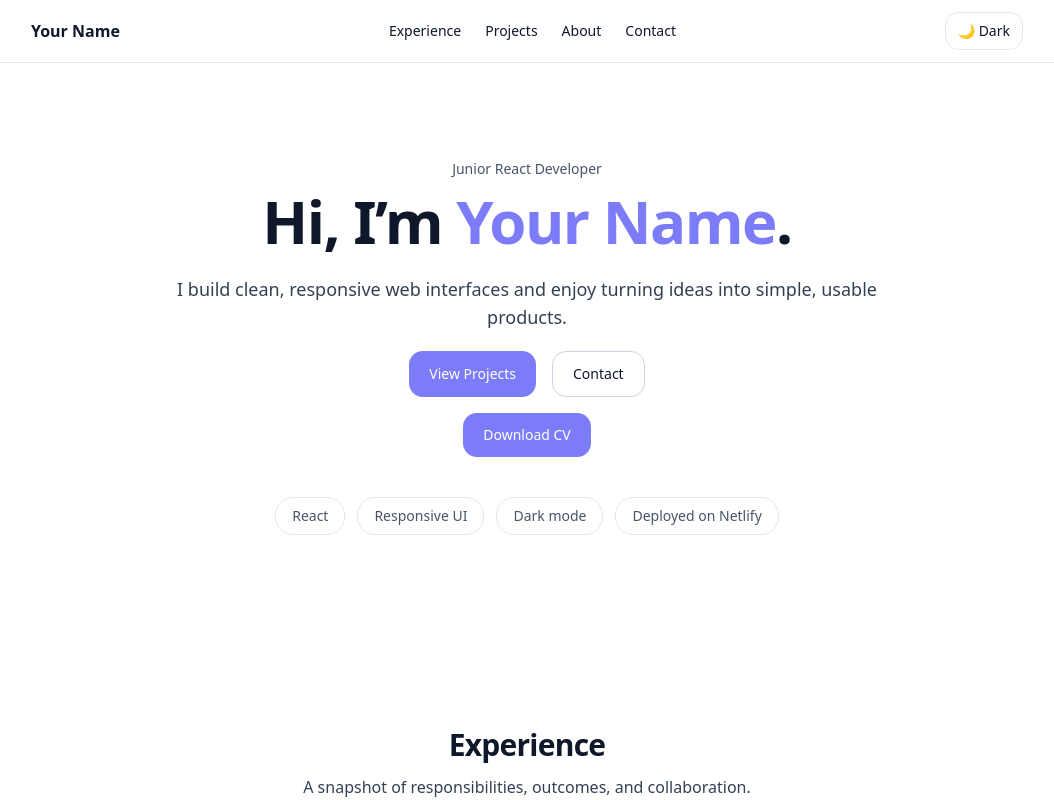
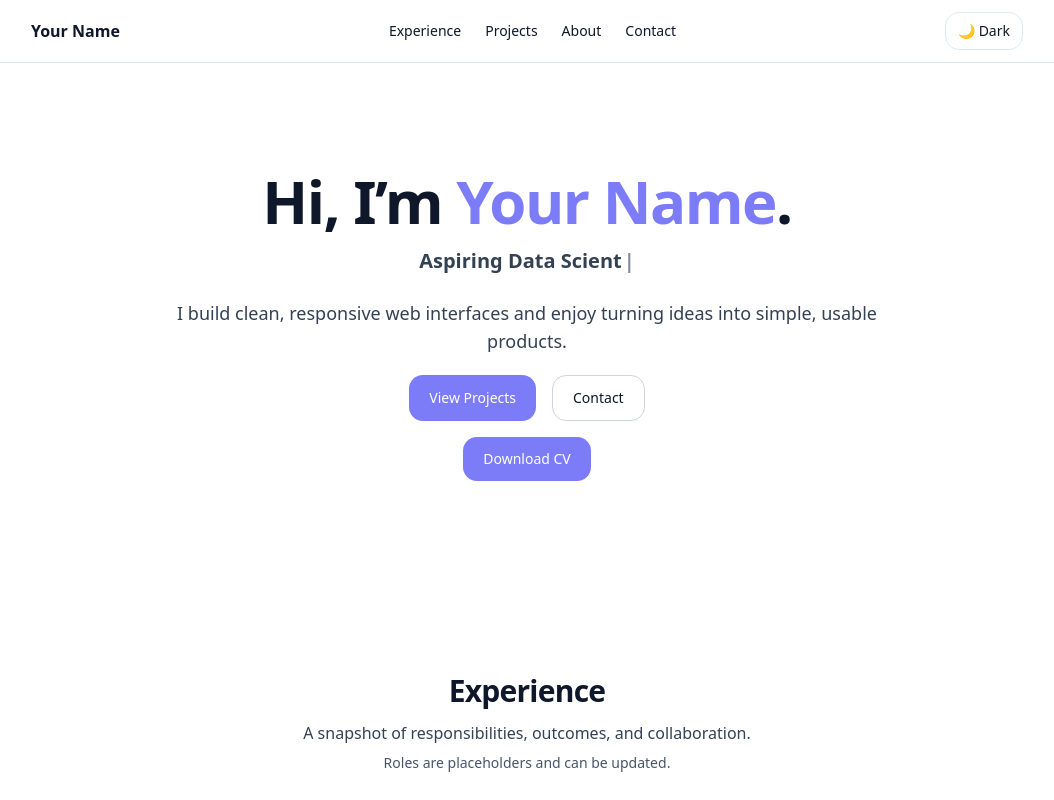
Before and after one commit to Tiego3/portfolio-react, a React (Vite) app: page / in a window 1280 px wide. Shown: the top 800 px of the page, without its empty margins (113-1167 px from the left). Built offline with nearby package versions, Linux system fonts and the light colour scheme.

Commit message:
Add subtle typing role animation with reduced motion support & Simplify hero by removing proof strip

```diff
--- a/src/components/Hero.jsx
+++ b/src/components/Hero.jsx
@@ -1,12 +1,16 @@
+import TypingRole from "./TypingRole";
+
 export default function Hero() {
   return (
     <section id="top" className="container-x section-y">
       <div className="mx-auto max-w-3xl text-center">
-        <p className="text-sm muted">Junior React Developer</p>
-
         <h1 className="mt-3 text-4xl font-bold tracking-tight md:text-6xl">
           Hi, I’m <span className="text-accent">Your Name</span>.
         </h1>
+
+        <p className="mt-4 text-xl font-semibold text-slate-700 dark:text-slate-200">
+          <TypingRole />
+        </p>
 
         <p className="mt-6 text-lg text-slate-700 dark:text-slate-300">
           I build clean, responsive web interfaces and enjoy turning ideas into
@@ -25,22 +29,16 @@ export default function Hero() {
           </div>
 
           <a
-              href="/resume.pdf"
-              target="_blank"
-              rel="noreferrer"
-              className="btn btn-accent"
-            >
+            href="/resume.pdf"
+            target="_blank"
+            rel="noreferrer"
+            className="btn btn-accent"
+          >
             Download CV
           </a>
         </div>
 
-        {/* Proof strip */}
-        <div className="mt-10 flex flex-wrap justify-center gap-3 text-sm muted">
-          <span className="card py-2 px-4">React</span>
-          <span className="card py-2 px-4">Responsive UI</span>
-          <span className="card py-2 px-4">Dark mode</span>
-          <span className="card py-2 px-4">Deployed on Netlify</span>
-        </div>
+
       </div>
     </section>
   );
--- /dev/null
+++ b/src/components/TypingRole.jsx
@@ -0,0 +1,100 @@
+import { useEffect, useMemo, useState } from "react";
+
+const DEFAULT_ROLES = [
+  "Software Developer",
+  "Software Tester",
+  "Aspiring Data Scientist",
+];
+
+function usePrefersReducedMotion() {
+  const [reduced, setReduced] = useState(false);
+
+  useEffect(() => {
+    const media = window.matchMedia("(prefers-reduced-motion: reduce)");
+    const onChange = () => setReduced(media.matches);
+
+    onChange();
+    media.addEventListener?.("change", onChange);
+    return () => media.removeEventListener?.("change", onChange);
+  }, []);
+
+  return reduced;
+}
+
+export default function TypingRole({
+  roles = DEFAULT_ROLES,
+  className = "",
+  typeSpeed = 55,
+  eraseSpeed = 35,
+  pauseMs = 1100,
+}) {
+  const prefersReducedMotion = usePrefersReducedMotion();
+
+  const safeRoles = useMemo(
+    () => (Array.isArray(roles) && roles.length ? roles : DEFAULT_ROLES),
+    [roles]
+  );
+
+  const [roleIndex, setRoleIndex] = useState(0);
+  const [text, setText] = useState("");
+  const [isErasing, setIsErasing] = useState(false);
+
+  useEffect(() => {
+    if (prefersReducedMotion) return;
+
+    const current = safeRoles[roleIndex];
+    let timeoutId;
+
+    // Typing
+    if (!isErasing && text.length < current.length) {
+      timeoutId = setTimeout(() => {
+        setText(current.slice(0, text.length + 1));
+      }, typeSpeed);
+      return () => clearTimeout(timeoutId);
+    }
+
+    // Pause after typing full word
+    if (!isErasing && text.length === current.length) {
+      timeoutId = setTimeout(() => setIsErasing(true), pauseMs);
+      return () => clearTimeout(timeoutId);
+    }
+
+    // Erasing
+    if (isErasing && text.length > 0) {
+      timeoutId = setTimeout(() => {
+        setText(current.slice(0, text.length - 1));
+      }, eraseSpeed);
+      return () => clearTimeout(timeoutId);
+    }
+
+    // Move to next role
+    if (isErasing && text.length === 0) {
+      setIsErasing(false);
+      setRoleIndex((i) => (i + 1) % safeRoles.length);
+    }
+  }, [
+    text,
+    isErasing,
+    roleIndex,
+    safeRoles,
+    typeSpeed,
+    eraseSpeed,
+    pauseMs,
+    prefersReducedMotion,
+  ]);
+
+  // Reduced motion: show a stable role (no animation)
+  const displayText = prefersReducedMotion ? safeRoles[0] : text;
+
+  return (
+    <span className={className}>
+      {displayText}
+      {/* Cursor (subtle). Hide it for reduced motion to keep it calm. */}
+      {!prefersReducedMotion && (
+        <span aria-hidden="true" className="ml-0.5 align-baseline opacity-60">
+          |
+        </span>
+      )}
+    </span>
+  );
+}
```
